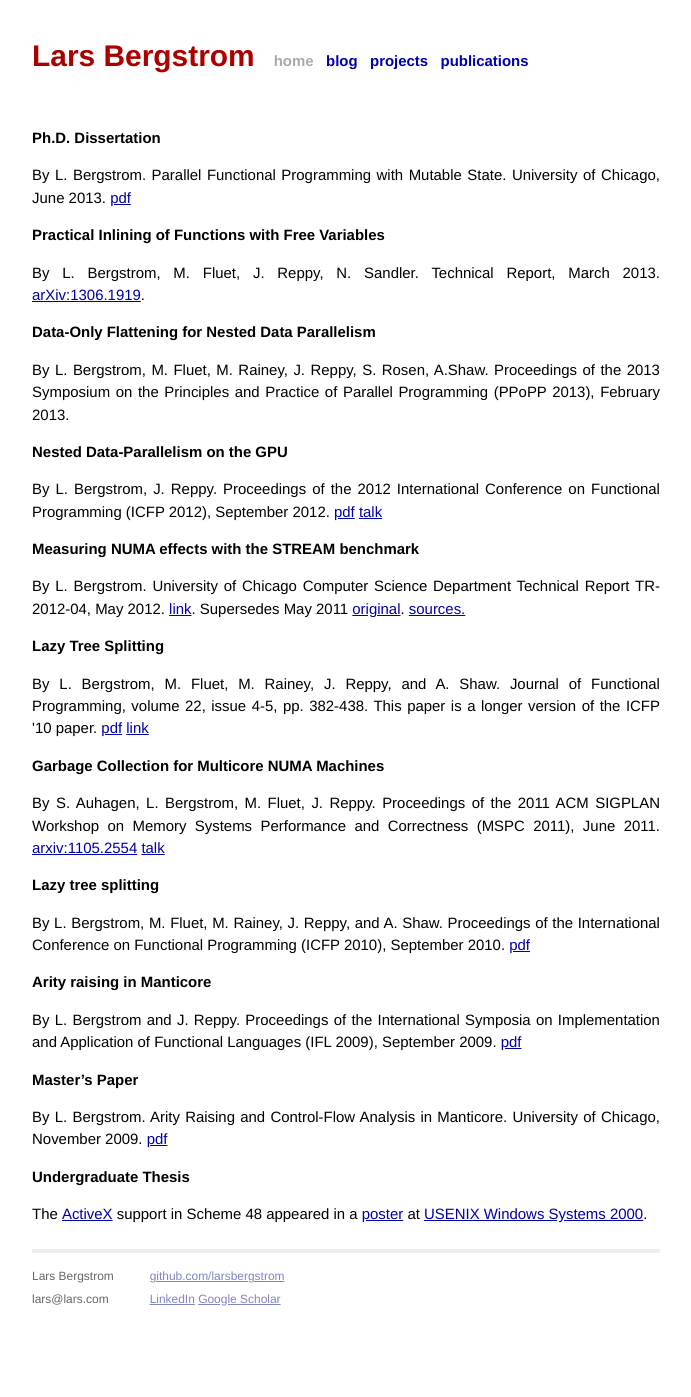
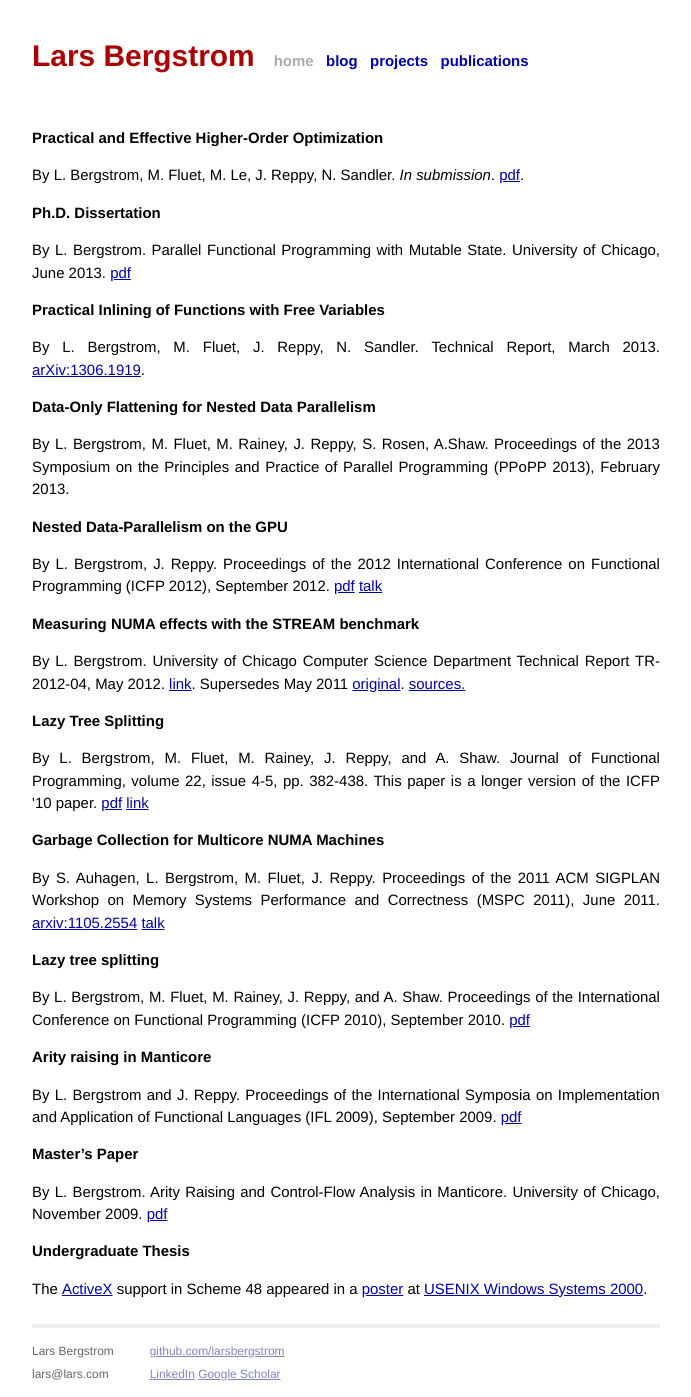
Before and after one commit to larsbergstrom/larsbergstrom.github.io, a Jekyll site: the page built from publications.html, in a window 1280 px wide. Shown: the whole page, without its empty margins (294-985 px from the left). Built offline with Jekyll 4.4.1, drawn with Linux system fonts in a browser that asks for light colours; Markdown is read by kramdown in place of the engine named in the settings; before the commit the page ends 1322 px from its top, so only the background shows below that.

Commit message:
Add ho opt paper

```diff
--- a/publications.html
+++ b/publications.html
@@ -2,6 +2,11 @@
 layout: default
 title: Lars Bergstrom - Publications
 ---
+
+
+<h4>Practical and Effective Higher-Order Optimization<br>
+</h4>
+<p>By L. Bergstrom, M. Fluet, M. Le, J. Reppy, N. Sandler. <em>In submission</em>. <a href="https://dl.dropboxusercontent.com/u/1620890/website/writings/ho-optimization.pdf">pdf</a>.</p>
 
 <div id="publications">
 <h4>Ph.D. Dissertation
```
